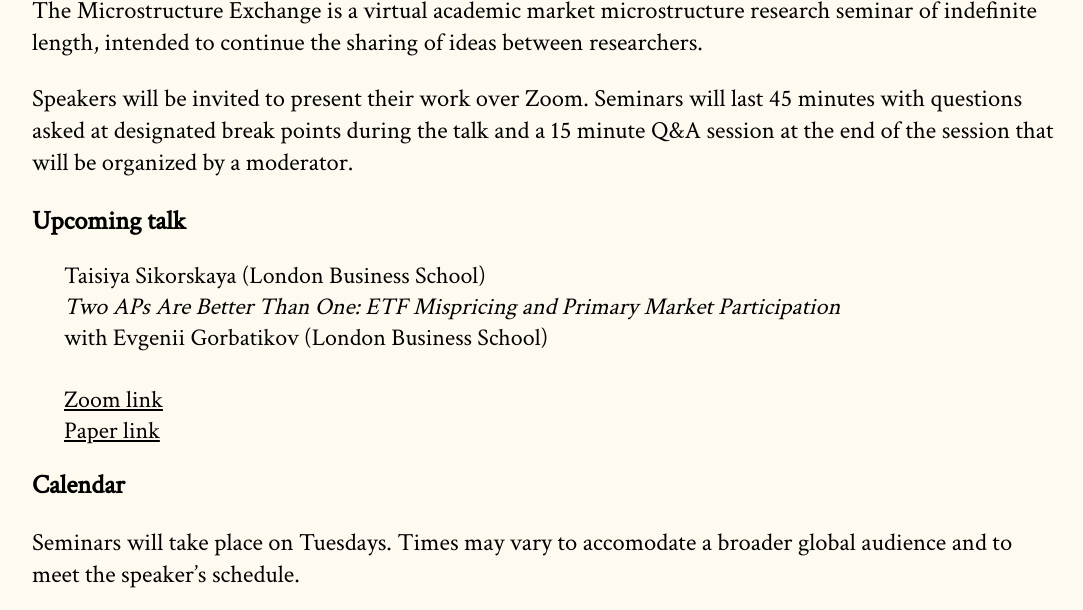
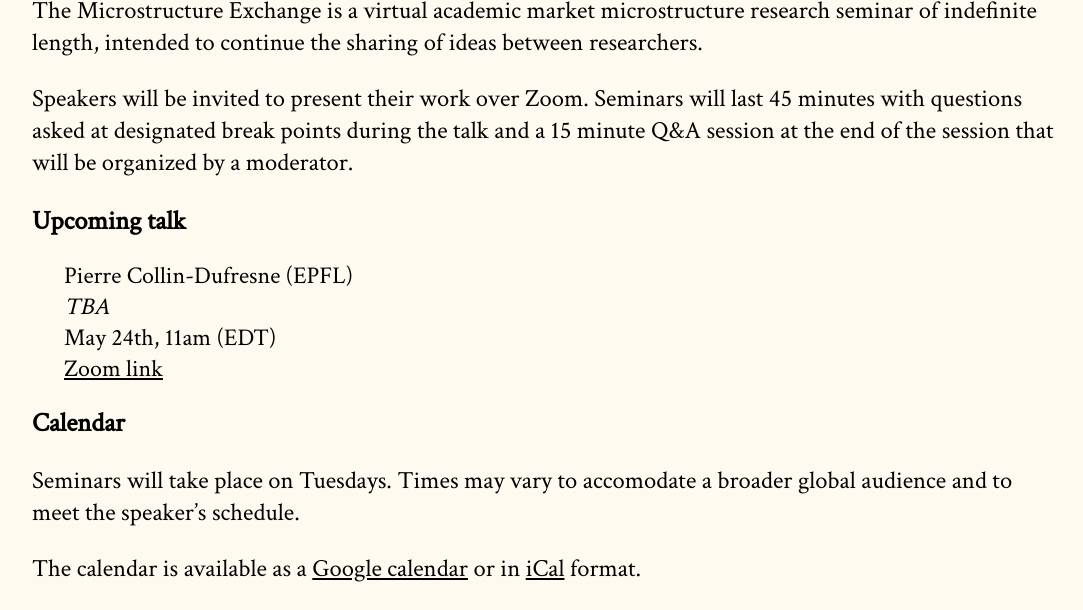
Before and after one commit to cpfiffer/microstructure.exchange, a Jekyll site: the page built from index.md, in a window 1280 px wide and 1400 px high, scrolled down 257 px, cut to the strip 0-610 px from the top of the window. Shown: the whole strip, without its empty margins (96-1179 px from the left). Built offline with Jekyll 4.4.1, drawn with Linux system fonts in a browser that asks for light colours; some web fonts are replaced; some of the changed text lies outside the part shown.

Commit message:
add pierre

```diff
--- a/_config.yml
+++ b/_config.yml
@@ -11,12 +11,12 @@ github:
   owner_name: Cameron Pfiffer
 
 speaker-info:
-  speaker-name: "Taisiya Sikorskaya (London Business School)"
-  speaker-paper: "Two APs Are Better Than One: ETF Mispricing and Primary Market Participation"
-  coauthors: "Evgenii Gorbatikov (London Business School)"
-  # speaker-date: April 26th, 11am (EDT)
+  speaker-name: "Pierre Collin-Dufresne (EPFL)"
+  speaker-paper: "TBA"
+  # coauthors: "Evgenii Gorbatikov (London Business School)"
+  speaker-date: May 24th, 11am (EDT)
   # discussant: "Michael Noe (Eurex), Amit Goyal (SFI/Lausanne), and Eric Uhlmann (INSEAD)"
-  paper-link: "/papers/ETFs - Gorbatikov and Sikorskaya - May 2022.pdf"
+  # paper-link: "/papers/ETFs - Gorbatikov and Sikorskaya - May 2022.pdf"
   webinar-link: https://stockholmuniversity.zoom.us/j/66623062541
   # slides-link: /slides/RobinhoodSlides_TME.pdf
 
```
Also changed, not shown: index.md (+1 -0 lines).
